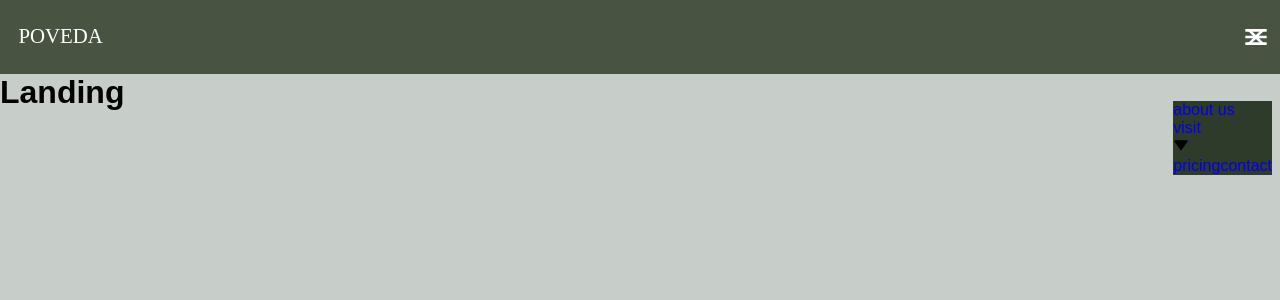
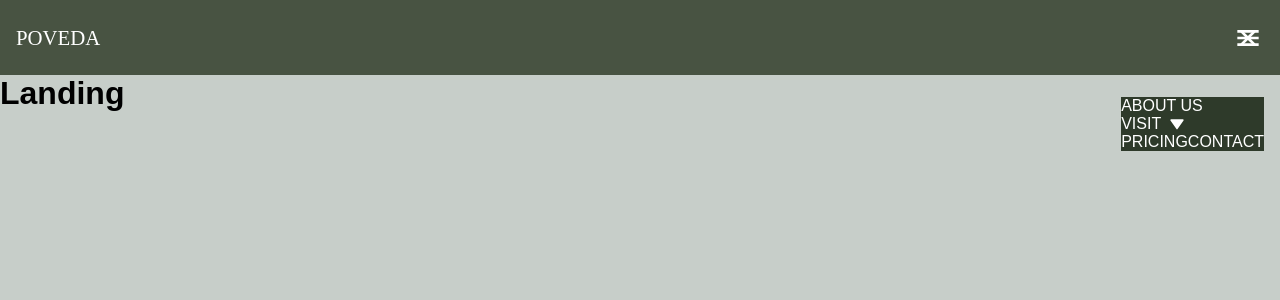
Before and after one commit to SutheeDev/react-poveda, a React (Vite) app in the folder client/: page / in a window 1280 px wide. Shown: the top 300 px of the page. Built offline with nearby package versions, Linux system fonts and the light colour scheme.

Commit message:
styled .link, .visit-container, .arrow-down initially

```diff
--- a/client/src/components/Logo.jsx
+++ b/client/src/components/Logo.jsx
@@ -20,6 +20,5 @@ const Wrapper = styled.div`
     text-transform: uppercase;
     background-color: transparent;
     font-size: 1.3rem;
-    padding: 0.5em;
   }
 `;
--- a/client/src/components/Navbar.jsx
+++ b/client/src/components/Navbar.jsx
@@ -49,7 +49,8 @@ const Wrapper = styled.nav`
   display: flex;
   justify-content: space-between;
   align-items: center;
-  padding: 1.3em 0.5em;
+  padding: 1.3em 1em;
+  height: 75px;
   .navlinks-container {
     display: flex;
     justify-content: space-between;
@@ -58,9 +59,22 @@ const Wrapper = styled.nav`
   }
   .navlinks {
     position: absolute;
-    top: 80px;
+    top: 75px;
     right: 0;
     background-color: var(--green-1);
+  }
+  .link {
+    color: var(--white);
+    text-transform: uppercase;
+  }
+  .visit-container {
+    display: flex;
+    align-items: center;
+    gap: 0.5em;
+  }
+  .arrow-down {
+    color: var(--white);
+    display: flex;
   }
   .hamburger-menu-container {
     display: grid;
```
